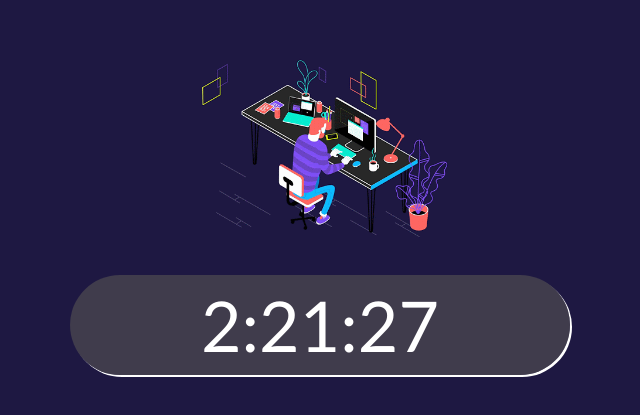
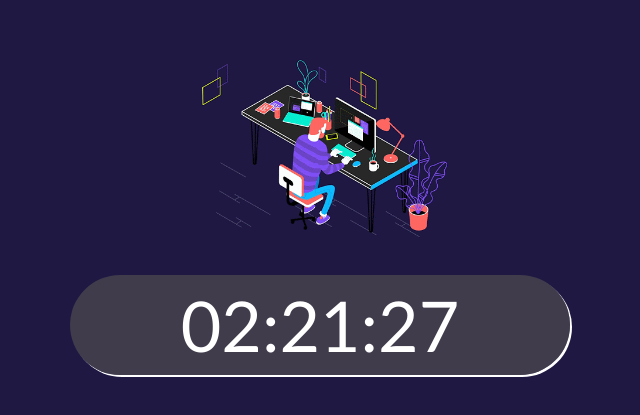
Before and after one commit to edurojas-tech/estudos_js, a plain HTML site: page exemplos-praticos/02-relogio/index.html in a window 1280 px wide. Shown: the part 197-612 px from the top of the page, without its empty margins (320-960 px from the left). Drawn offline with Linux system fonts and the light colour scheme.

Commit message:
update code

```diff
--- a/exemplos-praticos/02-relogio/index.html
+++ b/exemplos-praticos/02-relogio/index.html
@@ -67,7 +67,7 @@
       let min = timeAtual.getMinutes()
       let seg = timeAtual.getSeconds()
 
-      document.getElementById("hora").textContent = hora
+      document.getElementById("hora").textContent = hora < 10 ? "0" + hora : hora
       document.getElementById("minuto").textContent = min < 10 ? "0" + min : min
       document.getElementById("segundos").textContent = seg < 10 ? "0" + seg : seg
 
```
